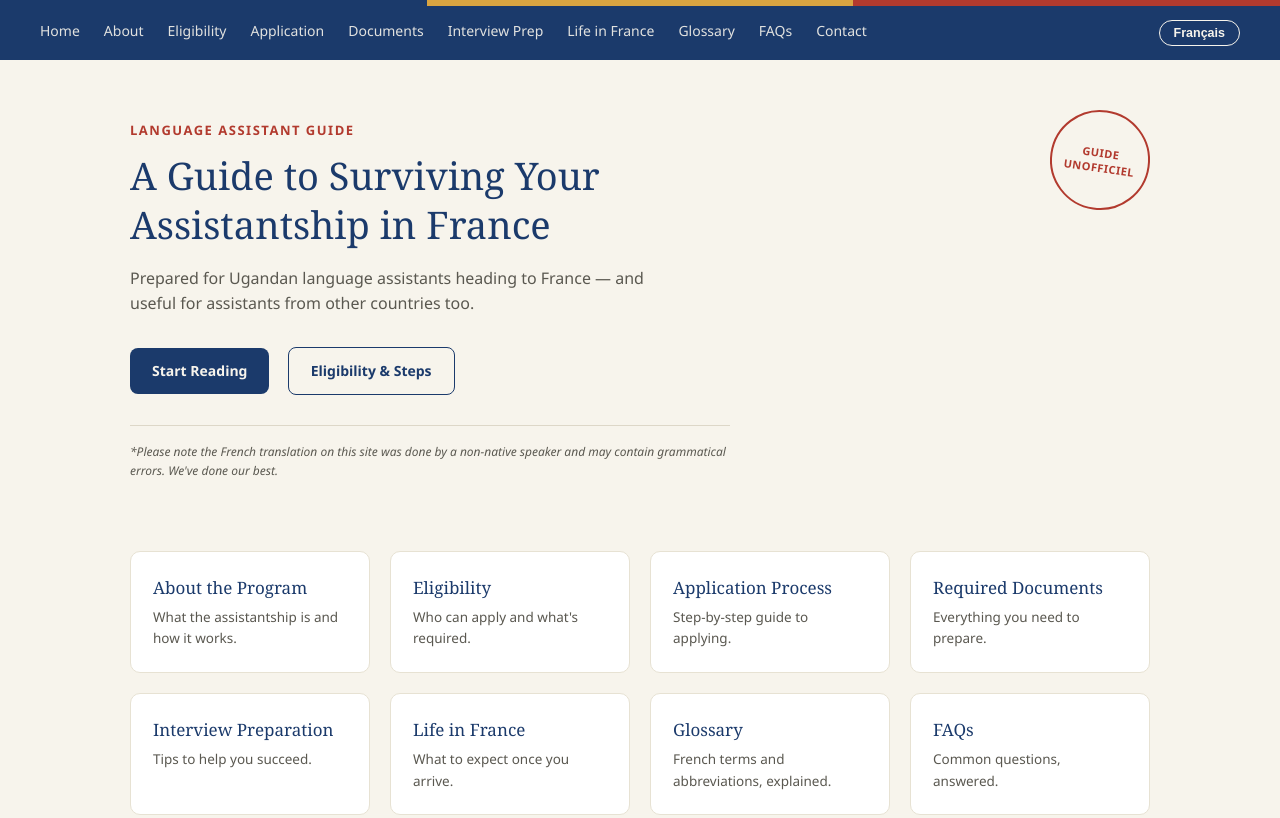
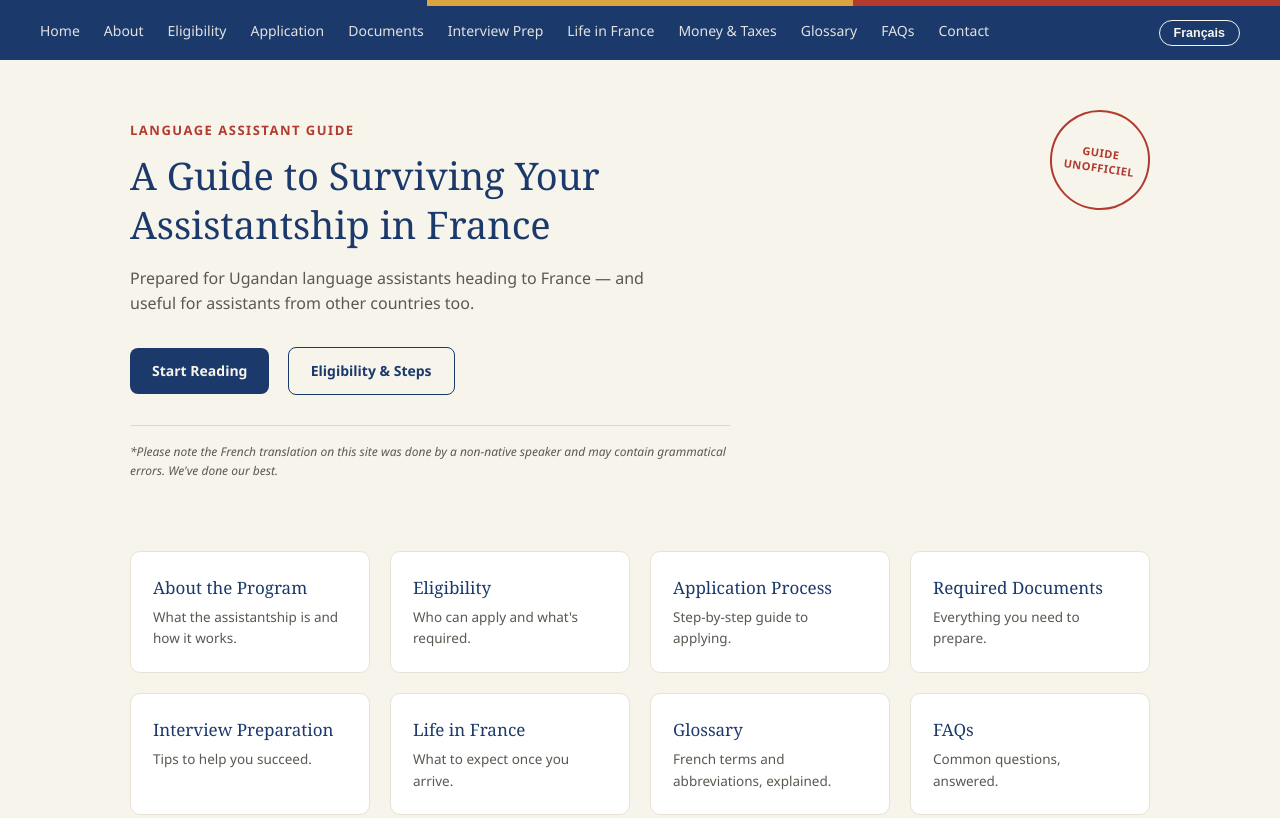
Before and after one commit to Gerald-de-Paris/Language-Assistant-Program, a plain HTML site: page index.html in a window 1280 px wide. Shown: the top 818 px of the page. Drawn offline with Linux system fonts and the light colour scheme.

Commit message:
Fix HTML encoding issues in index.html

```diff
--- a/index.html
+++ b/index.html
@@ -246,6 +246,7 @@
     <a href="documents.html"><span class="lang-en">Documents</span><span class="lang-fr">Documents</span></a>
     <a href="interview.html"><span class="lang-en">Interview Prep</span><span class="lang-fr">Pr&eacute;paration Entretien</span></a>
     <a href="life-in-france.html"><span class="lang-en">Life in France</span><span class="lang-fr">Vivre en France</span></a>
+    <a href="money.html"><span class="lang-en">Money &amp; Taxes</span><span class="lang-fr">Argent et Impôts</span></a>
     <a href="glossary.html"><span class="lang-en">Glossary</span><span class="lang-fr">Glossaire</span></a>
     <a href="faq.html"><span class="lang-en">FAQs</span><span class="lang-fr">FAQ</span></a>
     <a href="contact.html"><span class="lang-en">Contact</span><span class="lang-fr">Contact</span></a>
```
